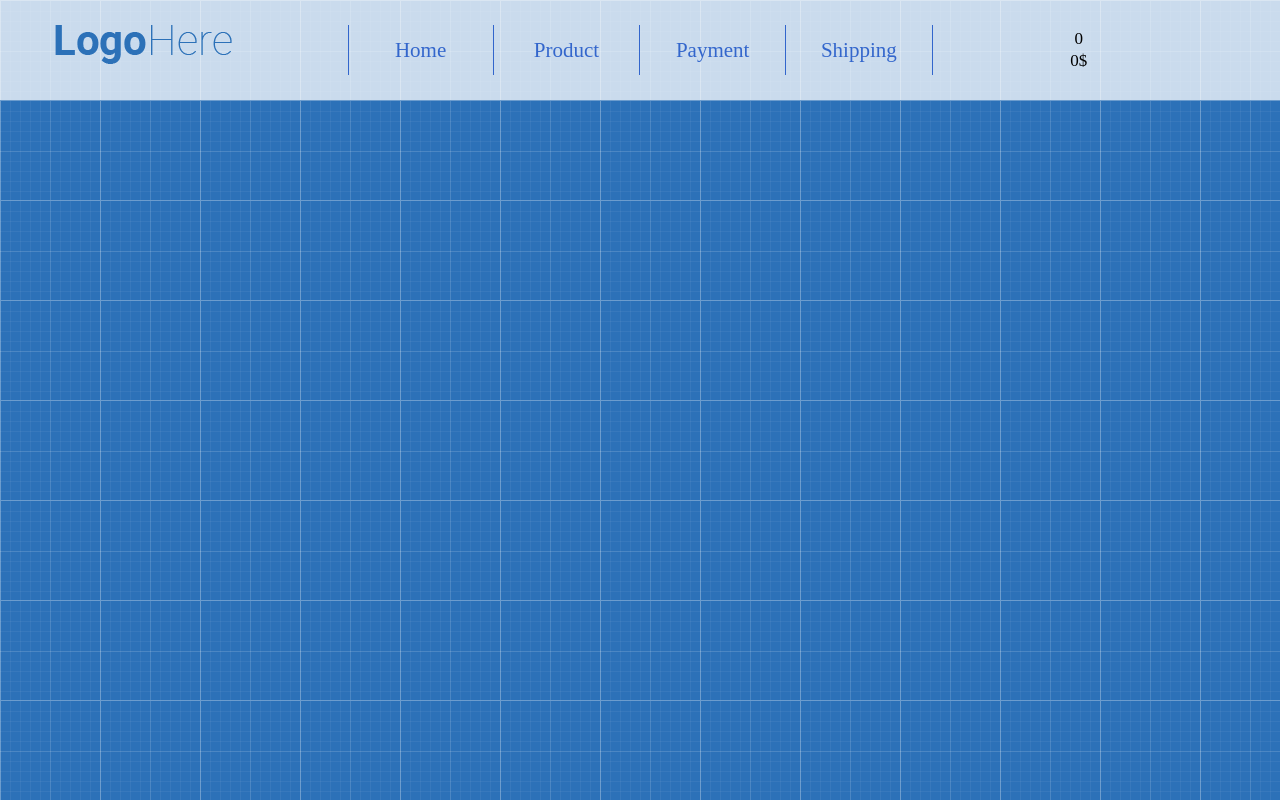
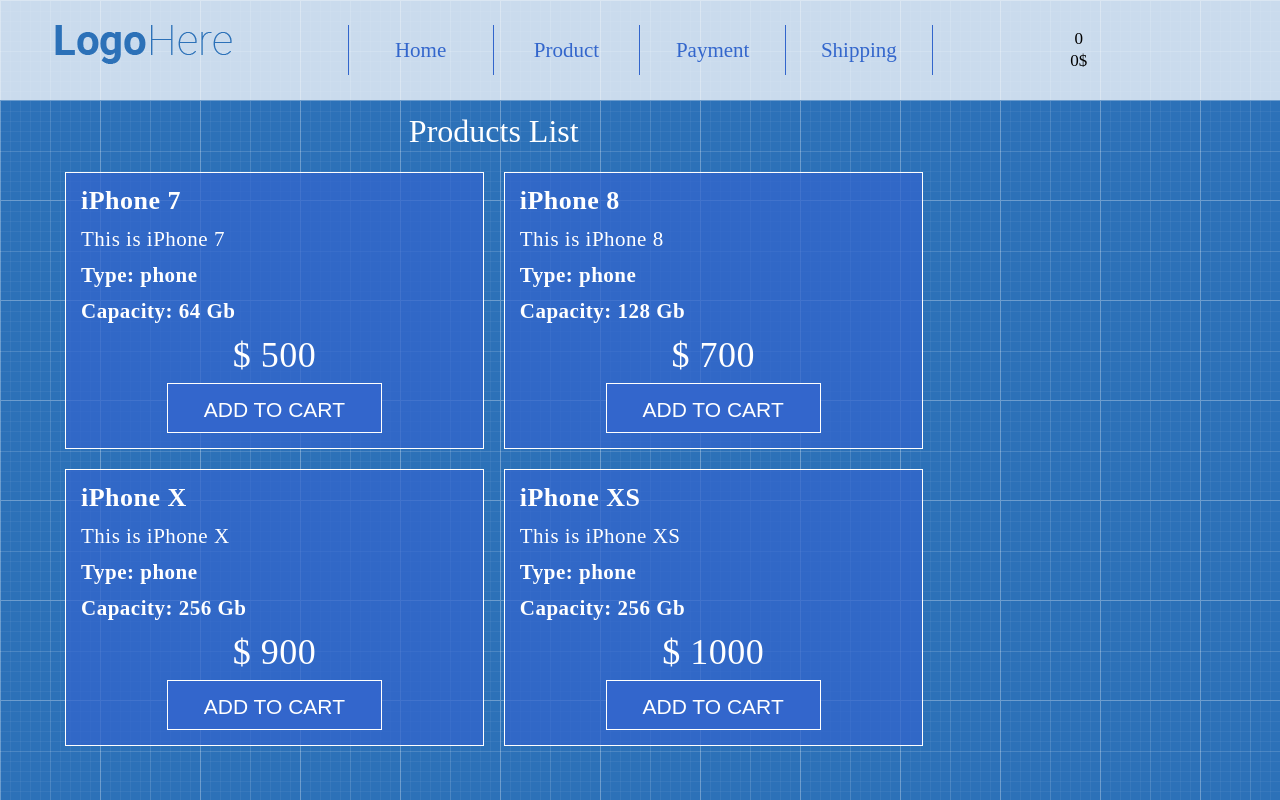
Before and after one commit to DashaC/my-shop, a React (Create React App) app: page / in a window 1280 px wide. Built offline with nearby package versions, Linux system fonts and the light colour scheme.

Commit message:
add ProductList and ProductListItem components

```diff
--- a/src/App/Main/Main.js
+++ b/src/App/Main/Main.js
@@ -1,4 +1,6 @@
 import React from 'react';
+
+import ProductsList from './Products/ProductsList';
 
 const Main = () => {
   return (
@@ -6,10 +8,9 @@
       <div className="container">
         <div className="row">
           <div className="col-lg-3">
-
           </div>
           <div className="col-lg-9">
-
+            <ProductsList />
           </div>
         </div>
       </div>
--- a/src/App/Main/Products/ProductListItem.js
+++ b/src/App/Main/Products/ProductListItem.js
@@ -0,0 +1,19 @@
+import React from 'react';
+
+import './productListItem.css';
+
+const ProductListItem = (props) => {
+    return (
+        <div className="product-list-item">
+            <h2 className="product-title">{props.name}</h2>
+            <div className="product-description">{props.description}</div>
+            <div className="product-features">Type: {props.type}</div>
+            <div className="product-features">Capacity: {props.capacity} Gb</div>
+            <div className="product-price">$ {props.price}</div>
+            <button className="btn-add-to-cart">Add to cart</button>
+        </div>
+    )
+};
+
+
+export default ProductListItem;
--- a/src/App/Main/Products/ProductsList.js
+++ b/src/App/Main/Products/ProductsList.js
@@ -0,0 +1,54 @@
+import React from 'react';
+
+import './productsList.css';
+
+import ProductListItem from './ProductListItem';
+
+const ProductsList = () => {
+	return (
+		<div>
+			<h1 className='title-page'>Products List</h1>
+			<div className="row">
+                <div className="col-lg-6">
+					<ProductListItem
+						name='iPhone 7'
+						description='This is iPhone 7'
+						type='phone'
+						capacity='64'
+						price='500'
+					/>
+				</div>
+				<div className="col-lg-6">
+					<ProductListItem
+						name='iPhone 8'
+						description='This is iPhone 8'
+						type='phone'
+						capacity='128'
+						price='700'
+					/>
+				</div>
+				<div className="col-lg-6">
+					<ProductListItem
+						name='iPhone X'
+						description='This is iPhone X'
+						type='phone'
+						capacity='256'
+						price='900'
+					/>
+				</div>
+				<div className="col-lg-6">
+					<ProductListItem
+						name='iPhone XS'
+						description='This is iPhone XS'
+						type='phone'
+						capacity='256'
+						price='1000'
+					/>
+				</div>
+			</div>
+
+		</div>
+	)
+}
+
+export default ProductsList;
--- /dev/null
+++ b/src/App/Main/Products/productListItem.css
@@ -0,0 +1,43 @@
+.product-list-item {
+    color:white;
+    border:1px solid white;
+    padding:15px;
+    margin: 10px;
+    background: rgba(51,102,204,0.75);
+    font-size: 21px;
+    letter-spacing: 0.5px;
+}
+.product-title {
+    font-size: 26px;
+    margin-bottom: 15px;
+    font-weight: bold;
+}
+.product-description {
+    font-weight: 300;
+    margin-bottom: 15px;
+}
+.product-features {
+    font-weight: bold;
+    margin-bottom: 15px;
+}
+.btn-add-to-cart {
+    text-transform: uppercase;
+    font-size: 21px;
+    background: #3366cc;
+    width: 215px;
+    height: 50px;
+    line-height: 50px;
+    margin: 0 auto;
+    display: block;
+    color:white;
+    border: 1px solid white;
+}
+.btn-add-to-cart:hover {
+    cursor: pointer;
+    background: #6699cc;
+}
+.product-price {
+    font-size: 36px;
+    text-align: center;
+    margin: 10px 0;
+}
--- /dev/null
+++ b/src/App/Main/Products/productsList.css
@@ -0,0 +1,6 @@
+.title-page {
+    color:white;
+    text-align: center;
+    font-size: 32px;
+    margin: 15px 0;
+}
```
